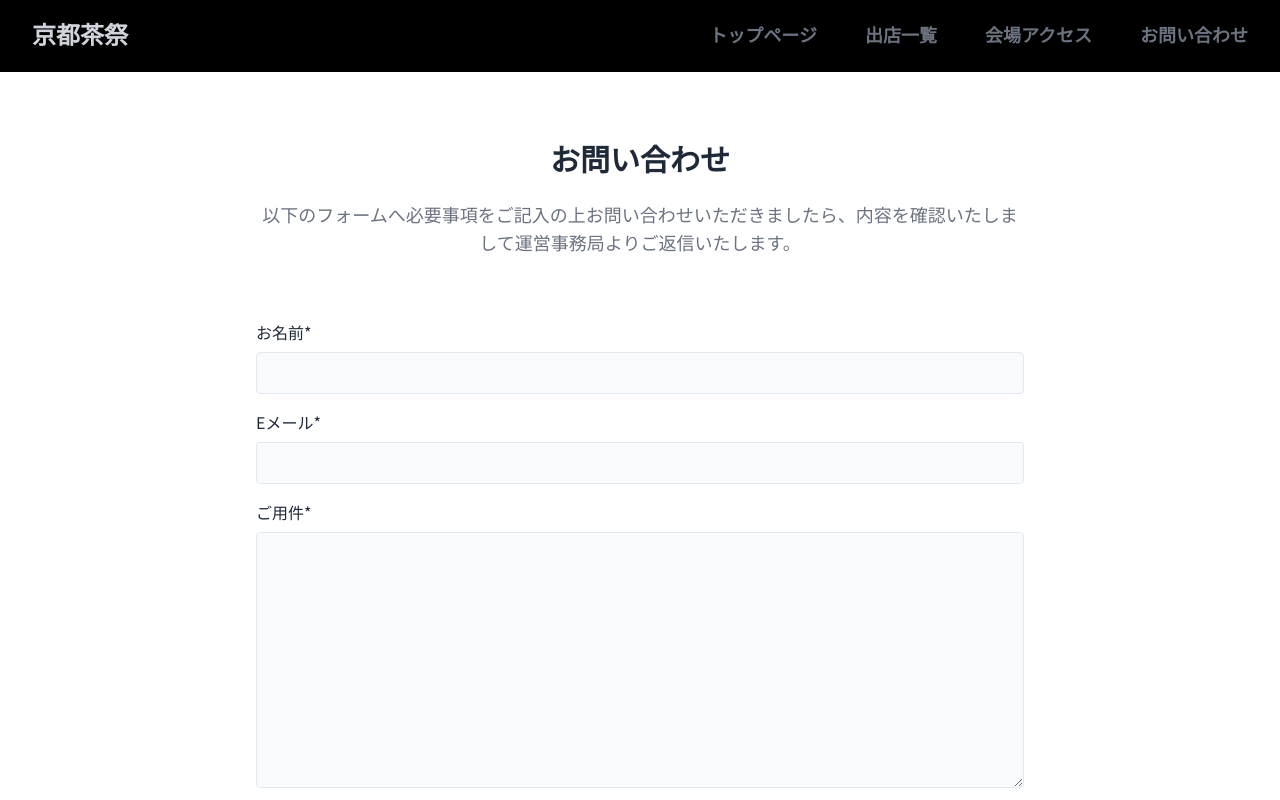
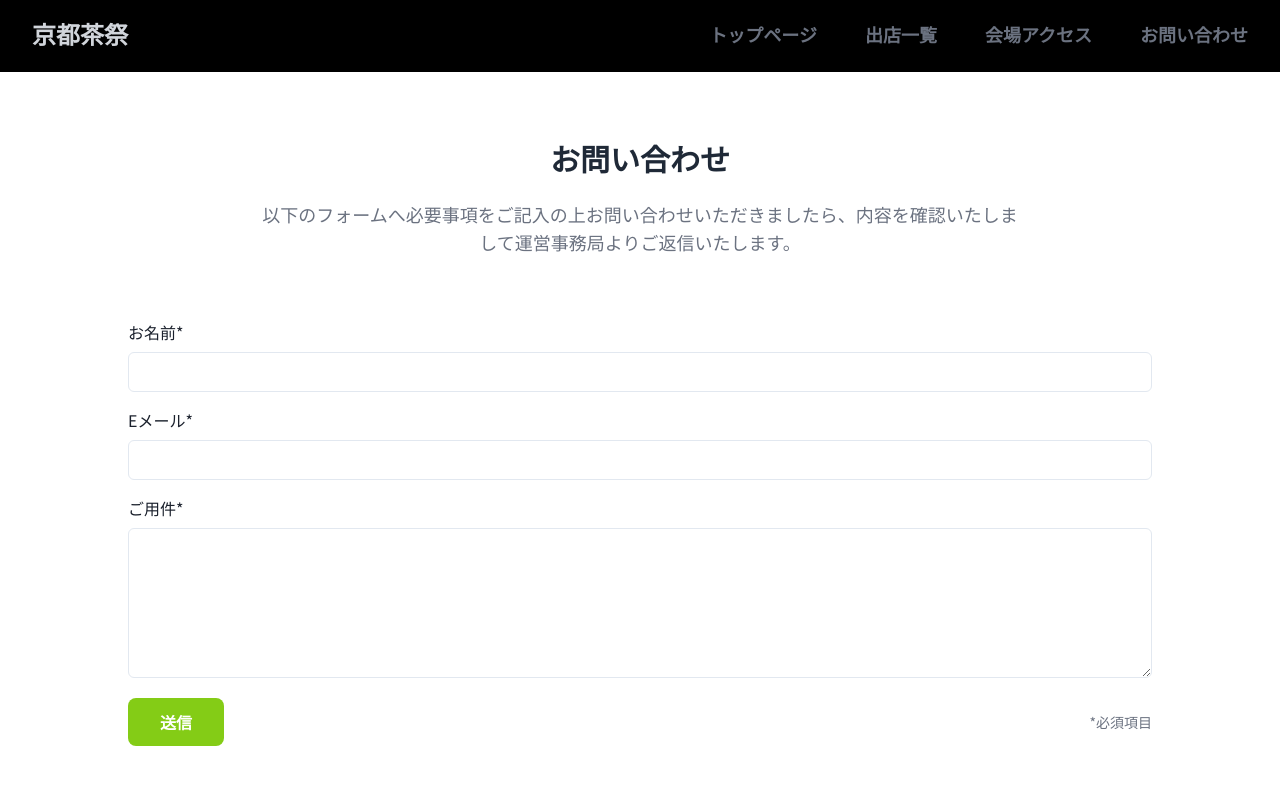
Before and after one commit to ktjn1129/kyoto-chamatsuri-hp, a Next.js app: page /contact in a window 1280 px wide. Shown: the top 800 px of the page. Built offline with nearby package versions, Linux system fonts and the light colour scheme.

Commit message:
add contact page

```diff
--- a/package.json
+++ b/package.json
@@ -12,7 +12,9 @@
     "@chakra-ui/react": "^2.8.0",
     "@emotion/react": "^11.11.1",
     "@emotion/styled": "^11.11.0",
+    "@hookform/resolvers": "^3.2.0",
     "@mui/material": "^5.14.4",
+    "@sendgrid/mail": "^7.7.0",
     "@types/google-map-react": "^2.1.7",
     "@types/node": "20.4.9",
     "@types/react": "18.2.20",
@@ -27,8 +29,10 @@
     "postcss": "8.4.27",
     "react": "18.2.0",
     "react-dom": "18.2.0",
+    "react-hook-form": "^7.45.4",
     "react-scroll": "^1.8.9",
     "tailwindcss": "3.3.3",
-    "typescript": "5.1.6"
+    "typescript": "5.1.6",
+    "yup": "^1.2.0"
   }
 }
--- a/src/app/contact/page.tsx
+++ b/src/app/contact/page.tsx
@@ -1,68 +1,100 @@
 "use client";
 
+import { useRouter } from "next/navigation";
+import { SubmitHandler, useForm } from "react-hook-form";
+import * as yup from "yup";
+import { yupResolver } from "@hookform/resolvers/yup";
+import {
+  FormControl,
+  FormErrorMessage,
+  FormLabel,
+  Input,
+  Textarea,
+} from "@chakra-ui/react";
+
+type ContactForm = {
+  name: string;
+  email: string;
+  message: string;
+};
+
+const schema = yup.object({
+  name: yup.string().required("必須項目です"),
+  email: yup
+    .string()
+    .required("必須項目です")
+    .email("正しいメールアドレスを入力してください"),
+  message: yup.string().required("必須項目です"),
+});
+
 export default function Contact() {
+  const router = useRouter();
+  const {
+    register,
+    handleSubmit,
+    formState: { errors },
+  } = useForm<ContactForm>({
+    resolver: yupResolver(schema),
+  });
+
+  const onSubmit: SubmitHandler<ContactForm> = async (data) => {
+    const response = await fetch("api/sendMail", {
+      method: "POST",
+      headers: {
+        "Content-Type": "application/json",
+      },
+      body: JSON.stringify(data),
+    });
+    if (response.status === 200) {
+      router.push("/thanks");
+    } else {
+      alert("正常に送信できませんでした");
+    }
+  };
+
   return (
+    <>
       <div className="bg-white py-8 sm:py-10 lg:py-12 mt-5">
         <div className="mx-auto max-w-screen-2xl px-8 md:px-10">
           <div className="mb-10 md:mb-16">
             <h2 className="mb-4 text-center text-2xl font-bold text-gray-800 md:mb-6 lg:text-3xl">
               お問い合わせ
             </h2>
-
             <p className="mx-auto max-w-screen-md text-center text-gray-500 md:text-lg">
               以下のフォームへ必要事項をご記入の上お問い合わせいただきましたら、内容を確認いたしまして運営事務局よりご返信いたします。
             </p>
           </div>
+          <div className="mx-auto max-w-screen-lg">
+            <FormControl isInvalid={"name" in errors}>
+              <FormLabel>お名前*</FormLabel>
+              <Input variant="outline" {...register("name")} />
+              <FormErrorMessage>{errors.name?.message}</FormErrorMessage>
+            </FormControl>
 
-        <form className="mx-auto grid max-w-screen-md gap-4 sm:grid-cols-2">
-          <div className="sm:col-span-2">
-            <label
-              htmlFor="email"
-              className="mb-2 inline-block text-sm text-gray-800 sm:text-base"
+            <FormControl mt={4} isInvalid={"email" in errors}>
+              <FormLabel>Eメール*</FormLabel>
+              <Input variant="outline" type="email" {...register("email")} />
+              <FormErrorMessage>{errors.email?.message}</FormErrorMessage>
+            </FormControl>
+
+            <FormControl mt={4} isInvalid={"message" in errors}>
+              <FormLabel>ご用件*</FormLabel>
+              <Textarea variant="outline" rows={6} {...register("message")} />
+              <FormErrorMessage>{errors.message?.message}</FormErrorMessage>
+            </FormControl>
+
+            <div className="flex items-center justify-between sm:col-span-2 mt-5 mb-20">
+              <button
+                className="inline-block rounded-lg bg-lime-500 px-8 py-3 text-center text-sm font-semibold text-white outline-none ring-lime-300 transition duration-100 hover:bg-lime-600 focus-visible:ring active:bg-lime-700 md:text-base"
+                onClick={handleSubmit(onSubmit)}
               >
-              お名前*
-            </label>
-            <input
-              name="email"
-              className="w-full rounded border bg-gray-50 px-3 py-2 text-gray-800 outline-none ring-lime-300 transition duration-100 focus:ring"
-            />
-          </div>
-
-          <div className="sm:col-span-2">
-            <label
-              htmlFor="email"
-              className="mb-2 inline-block text-sm text-gray-800 sm:text-base"
-            >
-              Eメール*
-            </label>
-            <input
-              name="email"
-              className="w-full rounded border bg-gray-50 px-3 py-2 text-gray-800 outline-none ring-lime-300 transition duration-100 focus:ring"
-            />
-          </div>
-
-          <div className="sm:col-span-2">
-            <label
-              htmlFor="message"
-              className="mb-2 inline-block text-sm text-gray-800 sm:text-base"
-            >
-              ご用件*
-            </label>
-            <textarea
-              name="message"
-              className="h-64 w-full rounded border bg-gray-50 px-3 py-2 text-gray-800 outline-none ring-lime-300 transition duration-100 focus:ring"
-            ></textarea>
-          </div>
-
-          <div className="flex items-center justify-between sm:col-span-2">
-            <button className="inline-block rounded-lg bg-lime-500 px-8 py-3 text-center text-sm font-semibold text-white outline-none ring-lime-300 transition duration-100 hover:bg-lime-600 focus-visible:ring active:bg-lime-700 md:text-base">
                 送信
               </button>
-
               <span className="text-sm text-gray-500">*必須項目</span>
             </div>
-        </form>
           </div>
         </div>
+      </div>
+    </>
   );
 }
--- a/src/components/Footer.tsx
+++ b/src/components/Footer.tsx
@@ -4,7 +4,7 @@ export const Footer: FC = () => {
   return (
     <div className="bg-white">
       <div className="pt-12 lg:pt-16">
-        <div className="mx-auto max-w-screen-2xl px-4 md:px-8">
+        <div className="mx-auto max-w-full px-4 md:px-8">
           <div className="border-t py-4 text-center text-sm text-gray-400">
             © 2023 - 京都茶祭実行委員会 All rights reserved.
           </div>
--- /dev/null
+++ b/src/pages/api/sendMail.ts
@@ -0,0 +1,56 @@
+import { NextApiRequest, NextApiResponse } from "next";
+
+export default function handler(req: NextApiRequest, res: NextApiResponse) {
+  if (req.method === "POST") {
+    const sgMail = require("@sendgrid/mail");
+    sgMail.setApiKey(process.env.SENDGRID_KEY);
+
+    const msgToManager = {
+      to: "kyotochamatsuri@gmail.com",
+      from: "kyotochamatsuri@gmail.com",
+      subject: "京都茶祭イベントサイトからのお問い合わせ",
+      text:
+        req.body.name +
+        "様よりお問い合せがありました。" +
+        "メッセージ：" +
+        req.body.message +
+        "Eメール：" +
+        req.body.email,
+      html: `
+        <p>【お名前】</p>
+        <p>${req.body.name}</p>
+        <p>【Eメール】</p>
+        <p>${req.body.email}</p>
+        <p>【お問い合わせ内容】</p>
+        <p>${req.body.message}</p>
+      `,
+    };
+
+    const msgToUser = {
+      to: req.body.email,
+      from: "kyotochamatsuri@gmail.com",
+      subject: "お問い合せありがとうございました。",
+      text:
+        "お問い合せを受け付けました。回答を今しばらくお待ちくださいませ。" +
+        req.body.message,
+      html: `
+        <p>${req.body.name}様</p>
+        <p>お問い合せを受け付けました。回答を今しばらくお待ちくださいませ。</p><br/>
+
+        <p>【お問い合わせ内容】</p>
+        <p>${req.body.message}</p>
+      `,
+    };
+
+    (async () => {
+      try {
+        await sgMail.send(msgToManager);
+        await sgMail.send(msgToUser);
+        res.status(200).json(msgToUser);
+      } catch (error: any) {
+        console.error(error);
+        res.status(500).json(error);
+      }
+    })();
+  }
+}
```
Also changed, not shown: 1 other file (tests, documents, lock files or other folders). Lines whose indentation alone changed are shown as unchanged.
